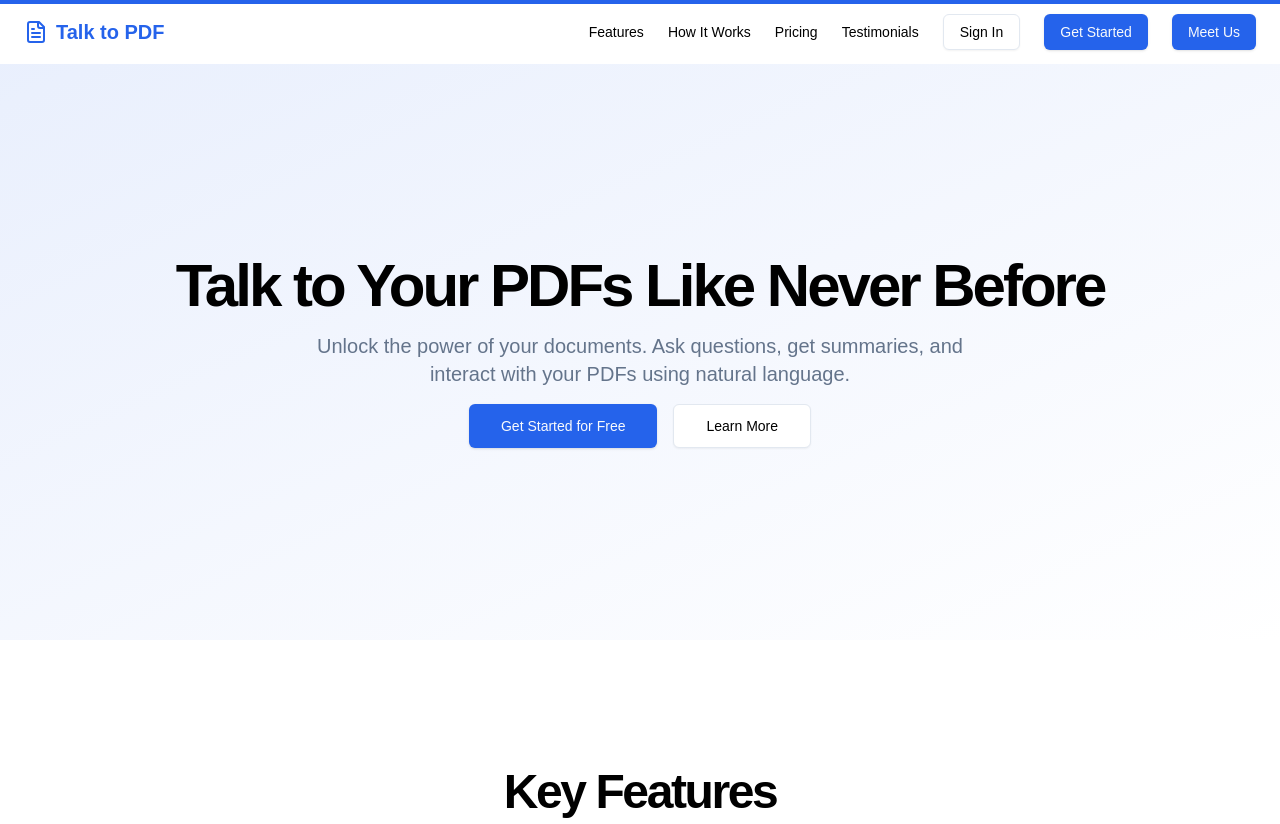
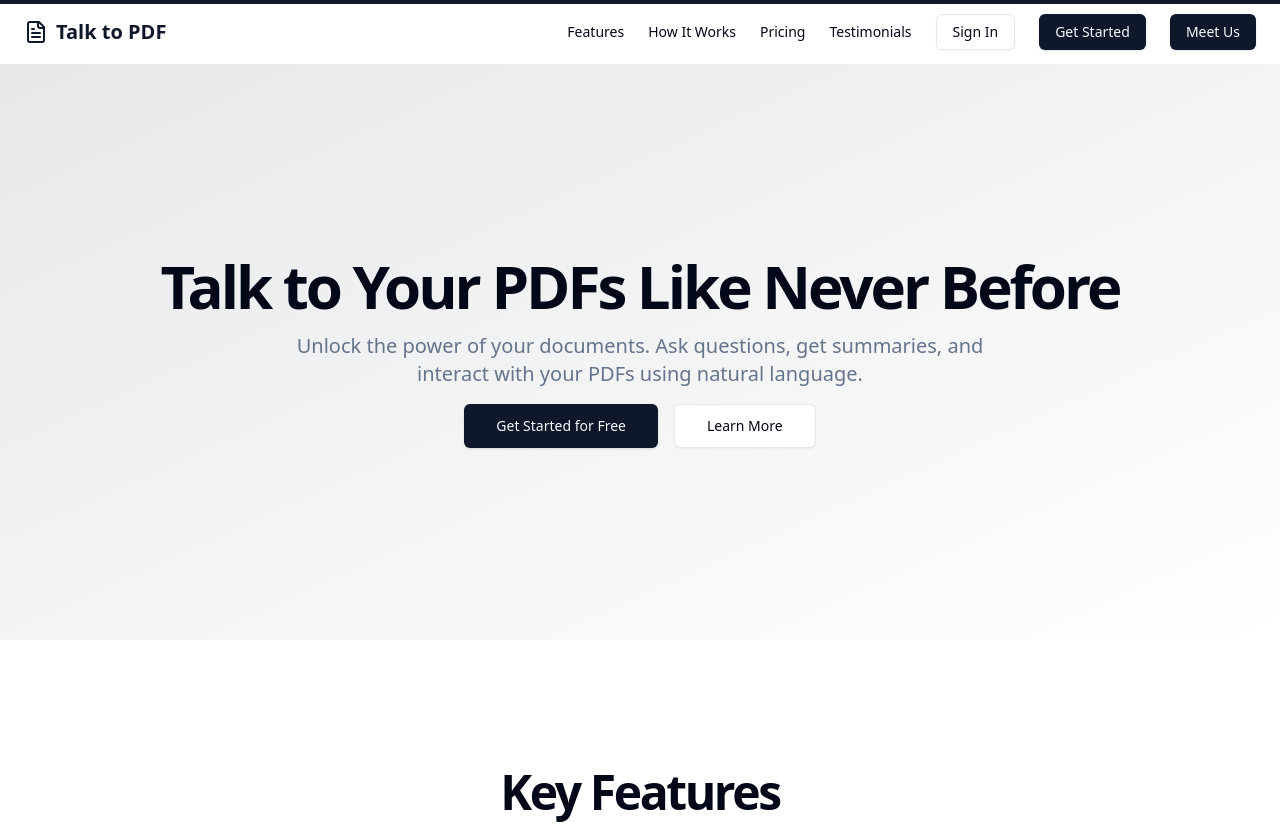
Before and after one commit to huzaifasad/pdf-whisper, a Next.js app: page / in a window 1280 px wide. Shown: the top 824 px of the page. Built offline with nearby package versions, Linux system fonts and the light colour scheme.

Commit message:
Update globals.css

```diff
--- a/src/app/globals.css
+++ b/src/app/globals.css
@@ -1,69 +1,78 @@
 @tailwind base;
 @tailwind components;
 @tailwind utilities;
-
-body {
-  font-family: Arial, Helvetica, sans-serif;
-}
-
-
-
-
-
 
 @layer base {
   :root {
     --background: 0 0% 100%;
     --foreground: 222.2 84% 4.9%;
+
+    --muted: 210 40% 96.1%;
+    --muted-foreground: 215.4 16.3% 46.9%;
+
+    --popover: 0 0% 100%;
+    --popover-foreground: 222.2 84% 4.9%;
+
     --card: 0 0% 100%;
     --card-foreground: 222.2 84% 4.9%;
-    --popover: 0 0% 100%;
-    --popover-foreground: 222.2 84% 4.9%;
-    --primary: 221.2 83.2% 53.3%;
+
+    --border: 214.3 31.8% 91.4%;
+    --input: 214.3 31.8% 91.4%;
+
+    --primary: 222.2 47.4% 11.2%;
     --primary-foreground: 210 40% 98%;
+
     --secondary: 210 40% 96.1%;
     --secondary-foreground: 222.2 47.4% 11.2%;
-    --muted: 210 40% 96.1%;
-    --muted-foreground: 215.4 16.3% 46.9%;
+
     --accent: 210 40% 96.1%;
     --accent-foreground: 222.2 47.4% 11.2%;
+
     --destructive: 0 84.2% 60.2%;
     --destructive-foreground: 210 40% 98%;
-    --border: 214.3 31.8% 91.4%;
-    --input: 214.3 31.8% 91.4%;
-    --ring: 221.2 83.2% 53.3%;
+
+    --ring: 215 20.2% 65.1%;
+
     --radius: 0.5rem;
-    --chart-1: 12 76% 61%;
-    --chart-2: 173 58% 39%;
-    --chart-3: 197 37% 24%;
-    --chart-4: 43 74% 66%;
-    --chart-5: 27 87% 67%;
   }
 
   .dark {
     --background: 222.2 84% 4.9%;
     --foreground: 210 40% 98%;
+
+    --muted: 217.2 32.6% 17.5%;
+    --muted-foreground: 215 20.2% 65.1%;
+
+    --popover: 222.2 84% 4.9%;
+    --popover-foreground: 210 40% 98%;
+
     --card: 222.2 84% 4.9%;
     --card-foreground: 210 40% 98%;
-    --popover: 222.2 84% 4.9%;
-    --popover-foreground: 210 40% 98%;
-    --primary: 217.2 91.2% 59.8%;
+
+    --border: 217.2 32.6% 17.5%;
+    --input: 217.2 32.6% 17.5%;
+
+    --primary: 210 40% 98%;
     --primary-foreground: 222.2 47.4% 11.2%;
+
     --secondary: 217.2 32.6% 17.5%;
     --secondary-foreground: 210 40% 98%;
-    --muted: 217.2 32.6% 17.5%;
-    --muted-foreground: 215 20.2% 65.1%;
+
     --accent: 217.2 32.6% 17.5%;
     --accent-foreground: 210 40% 98%;
+
     --destructive: 0 62.8% 30.6%;
-    --destructive-foreground: 210 40% 98%;
-    --border: 217.2 32.6% 17.5%;
-    --input: 217.2 32.6% 17.5%;
-    --ring: 224.3 76.3% 48%;
-    --chart-1: 220 70% 50%;
-    --chart-2: 160 60% 45%;
-    --chart-3: 30 80% 55%;
-    --chart-4: 280 65% 60%;
-    --chart-5: 340 75% 55%;
+    --destructive-foreground: 0 85.7% 97.3%;
+
+    --ring: 217.2 32.6% 17.5%;
   }
 }
+
+@layer base {
+  * {
+    @apply border-border;
+  }
+  body {
+    @apply bg-background text-foreground;
+  }
+}
```
